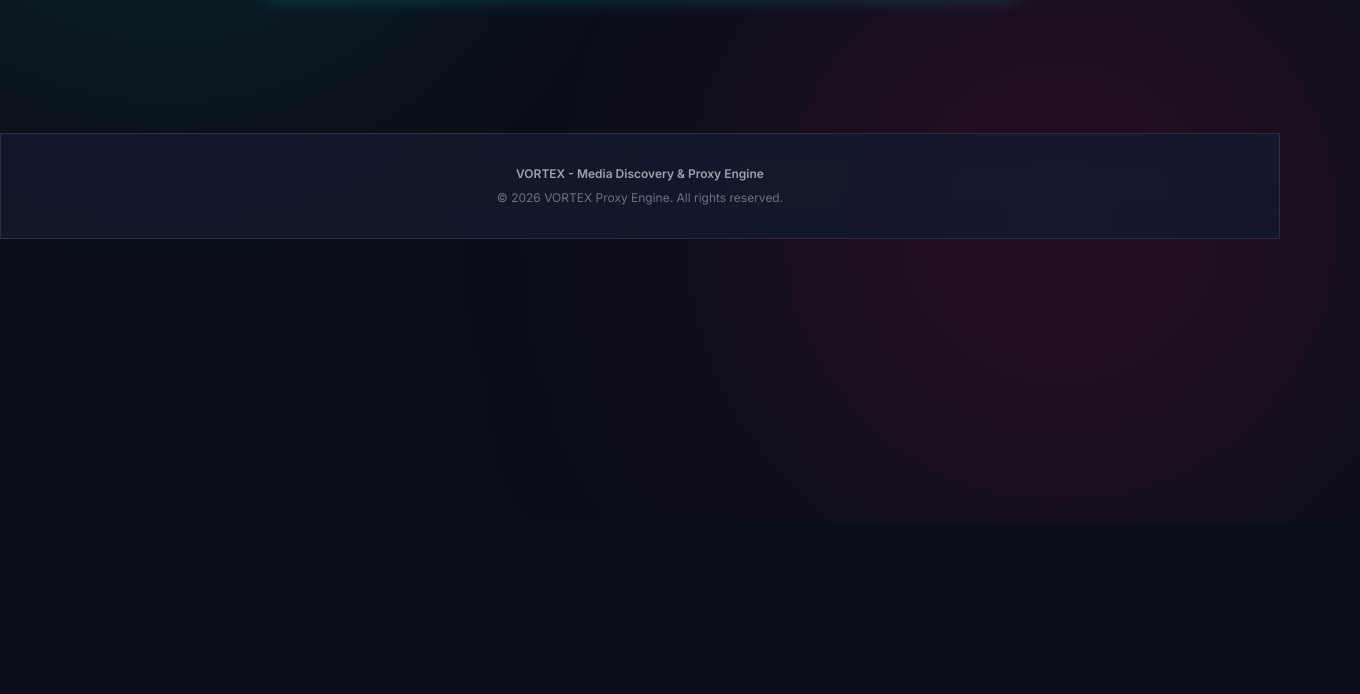
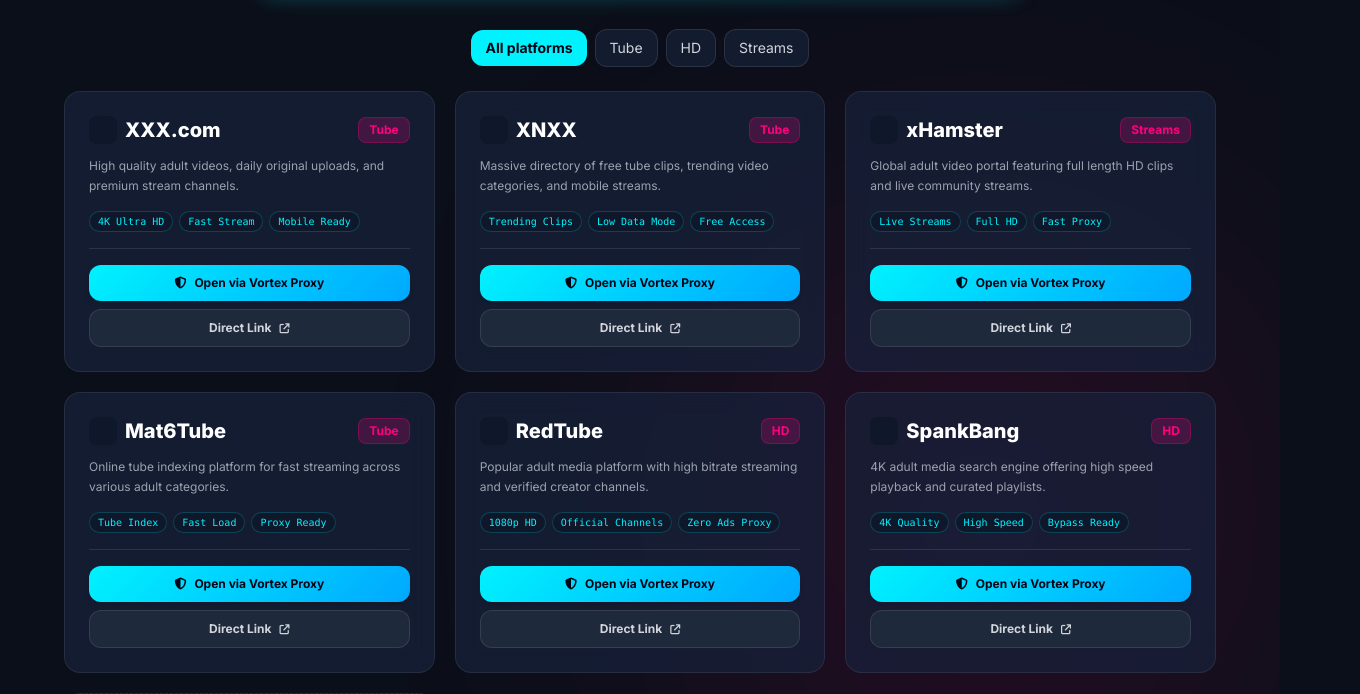
Before and after one commit to Hassan0987226/VORTEX, a plain HTML site: page index.html in a window 1280 px wide. Shown: the part 397-1091 px from the top of the page, 1360 px wide, since content can reach past the window. Before the commit the page ends 920 px from the top, so only its background shows below. Drawn offline with nearby package versions, Linux system fonts and the light colour scheme.

Commit message:
Add files via upload

```diff
--- a/index.html
+++ b/index.html
@@ -1,5 +1,6 @@
 <!DOCTYPE html>
 <html lang="en" class="dark">
+
 <head>
     <meta charset="UTF-8">
     <meta name="viewport" content="width=device-width, initial-scale=1.0">
@@ -10,36 +11,43 @@
     <!-- FontAwesome Icons -->
     <link rel="stylesheet" href="https://cdnjs.cloudflare.com/ajax/libs/font-awesome/6.5.1/css/all.min.css">
     <!-- Google Fonts Inter -->
-    <link href="https://fonts.googleapis.com/css2?family=Inter:wght@300;400;500;600;700;800;900&display=swap" rel="stylesheet">
+    <link href="https://fonts.googleapis.com/css2?family=Inter:wght@300;400;500;600;700;800;900&display=swap"
+        rel="stylesheet">
 
     <link rel="stylesheet" href="styles.css">
 </head>
+
 <body class="font-sans antialiased relative min-h-screen flex flex-col justify-between">
 
     <!-- Background Glow Effects -->
-    <div class="glow-bg-cyan w-[500px] h-[500px] -top-20 -left-20"></div>
-    <div class="glow-bg-pink w-[600px] h-[600px] top-[40%] -right-20"></div>
+    <div class="glow-bg-cyan -top-20"></div>
+    <div class="glow-bg-pink top-[40%]"></div>
 
     <div id="siteContent">
         <header class="sticky top-0 z-40 glass-panel border-b border-white/10">
-            <div class="max-w-7xl mx-auto px-4 sm:px-6 lg:px-8 h-20 flex items-center justify-between">
+            <div
+                class="max-w-7xl mx-auto px-3 sm:px-6 lg:px-8 min-h-16 sm:h-20 flex items-center justify-between gap-2 sm:gap-4">
 
                 <!-- Logo -->
                 <a href="#" class="flex items-center gap-3">
-                    <div class="w-10 h-10 rounded-xl bg-gradient-to-tr from-vortex-cyan to-vortex-pink flex items-center justify-center text-slate-950 text-xl font-black shadow-cyan-glow">
+                    <div
+                        class="w-10 h-10 rounded-xl bg-gradient-to-tr from-vortex-cyan to-vortex-pink flex items-center justify-center text-slate-950 text-xl font-black shadow-cyan-glow">
                         V
                     </div>
                     <div class="flex flex-col">
                         <div class="flex items-center gap-2">
                             <span class="text-2xl font-black tracking-wider text-white">VORTEX</span>
-                            <span class="text-xs bg-vortex-cyan/20 text-vortex-cyan border border-vortex-cyan/30 px-2 py-0.5 rounded font-mono font-bold">PROXIED</span>
+                            <span
+                                class="text-xs bg-vortex-cyan/20 text-vortex-cyan border border-vortex-cyan/30 px-2 py-0.5 rounded font-mono font-bold">PROXIED</span>
                         </div>
-                        <span class="text-[10px] text-gray-400 font-mono tracking-wider -mt-1">Unrestricted Search Engine</span>
+                        <span class="text-[10px] text-gray-400 font-mono tracking-wider -mt-1">Unrestricted Search
+                            Engine</span>
                     </div>
                 </a>
 
                 <!-- Proxy Status -->
-                <div class="hidden md:flex items-center gap-3 px-4 py-2 rounded-xl bg-vortex-panel border border-vortex-cyan/30">
+                <div
+                    class="hidden md:flex items-center gap-3 px-4 py-2 rounded-xl bg-vortex-panel border border-vortex-cyan/30">
                     <span class="flex h-2.5 w-2.5 rounded-full bg-vortex-cyan animate-pulse"></span>
                     <div class="text-xs">
                         <span class="text-gray-400">Integrated Proxy: </span>
@@ -50,12 +58,17 @@
                 <!-- Header Actions -->
                 <div class="flex items-center gap-3">
                     <details id="siteMenu" class="relative">
-                        <summary aria-label="Open sites menu" class="list-none cursor-pointer btn-cyan-gradient text-slate-950 font-extrabold px-3 sm:px-4 py-2 rounded-xl text-xs flex items-center gap-2 shadow-cyan-glow">
-                            <i class="fa-solid fa-globe" aria-hidden="true"></i> Sites <i class="fa-solid fa-chevron-down text-[9px]" aria-hidden="true"></i>
+                        <summary aria-label="Open sites menu"
+                            class="list-none cursor-pointer btn-cyan-gradient text-slate-950 font-extrabold px-3 sm:px-4 py-2 rounded-xl text-xs flex items-center gap-2 shadow-cyan-glow">
+                            <i class="fa-solid fa-globe" aria-hidden="true"></i> Sites <i
+                                class="fa-solid fa-chevron-down text-[9px]" aria-hidden="true"></i>
                         </summary>
-                        <div id="siteMenuOptions" class="site-menu-panel absolute right-0 top-full mt-2 w-56 max-h-80 overflow-y-auto rounded-xl border border-vortex-cyan/30 bg-slate-950 p-2 shadow-2xl z-50"></div>
+                        <div id="siteMenuOptions"
+                            class="site-menu-panel absolute right-0 top-full mt-2 w-56 max-h-80 overflow-y-auto rounded-xl border border-vortex-cyan/30 bg-slate-950 p-2 shadow-2xl z-50">
+                        </div>
                     </details>
-                    <button onclick="openProxyViewer('https://xxx.com', 'XXX.com')" class="px-4 py-2 rounded-xl bg-vortex-cyan/10 hover:bg-vortex-cyan/20 border border-vortex-cyan/30 text-vortex-cyan font-bold text-xs flex items-center gap-2 transition">
+                    <button onclick="openProxyViewer('https://xxx.com', 'XXX.com')"
+                        class="px-4 py-2 rounded-xl bg-vortex-cyan/10 hover:bg-vortex-cyan/20 border border-vortex-cyan/30 text-vortex-cyan font-bold text-xs flex items-center gap-2 transition">
                         <i class="fa-solid fa-server"></i> <span class="hidden sm:inline">Launch Proxy Engine</span>
                     </button>
                 </div>
@@ -71,7 +84,8 @@
                     <span class="text-gradient-cyan">Without Local Network Blocks</span>
                 </h1>
                 <p class="text-gray-400 text-sm sm:text-base">
-                VORTEX indexes media networks and routes traffic through server-side proxy relays so you don't face connection errors or need third-party VPN apps.
+                    VORTEX indexes media networks and routes traffic through server-side proxy relays so you don't face
+                    connection errors or need third-party VPN apps.
                 </p>
             </div>
             <!-- Search Bar -->
@@ -91,30 +105,56 @@
                         <i class="fa-brands fa-google" aria-hidden="true"></i> Search Google
                     </button>
                 </form>
+            </div>
+
+            <section aria-label="Media platforms" class="max-w-6xl mx-auto">
+                <div class="mb-6 overflow-x-auto">
+                    <div class="flex min-w-max sm:min-w-0 sm:flex-wrap items-center justify-center gap-2" role="group"
+                        aria-label="Filter platforms by category">
+                        <button type="button" id="catAll" onclick="setCategory('All')"
+                            class="px-3.5 py-2 rounded-xl bg-vortex-cyan text-slate-950 font-bold text-xs sm:text-sm transition">All
+                            platforms</button>
+                        <button type="button" id="catTube" onclick="setCategory('Tube')"
+                            class="px-3.5 py-2 rounded-xl bg-vortex-panel hover:bg-vortex-card text-gray-300 border border-white/10 text-xs sm:text-sm transition">Tube</button>
+                        <button type="button" id="catHD" onclick="setCategory('HD')"
+                            class="px-3.5 py-2 rounded-xl bg-vortex-panel hover:bg-vortex-card text-gray-300 border border-white/10 text-xs sm:text-sm transition">HD</button>
+                        <button type="button" id="catStreams" onclick="setCategory('Streams')"
+                            class="px-3.5 py-2 rounded-xl bg-vortex-panel hover:bg-vortex-card text-gray-300 border border-white/10 text-xs sm:text-sm transition">Streams</button>
+                    </div>
+                </div>
+                <div id="resultsGrid" class="grid grid-cols-1 sm:grid-cols-2 xl:grid-cols-3 gap-4 sm:gap-5"
+                    aria-live="polite"></div>
+            </section>
 
         </main>
 
         <!-- Proxy Simulator Modal -->
         <div id="proxyModal" class="fixed inset-0 z-50 hidden bg-black/90 backdrop-blur-lg flex flex-col p-4 sm:p-6">
-        <div class="glass-panel rounded-2xl border border-vortex-cyan/40 flex-1 flex flex-col overflow-hidden shadow-2xl">
+            <div
+                class="glass-panel rounded-2xl border border-vortex-cyan/40 flex-1 flex flex-col overflow-hidden shadow-2xl">
 
                 <!-- Proxy Navigation Control Bar -->
-            <div class="p-4 bg-vortex-panel border-b border-white/10 flex flex-wrap items-center justify-between gap-3">
+                <div
+                    class="p-4 bg-vortex-panel border-b border-white/10 flex flex-wrap items-center justify-between gap-3">
                     <div class="flex items-center gap-3">
                         <span class="w-3 h-3 rounded-full bg-emerald-400 animate-ping"></span>
-                    <span id="proxyModalTitle" class="font-bold text-white text-base">VORTEX Proxy Relay Tunnel</span>
+                        <span id="proxyModalTitle" class="font-bold text-white text-base">VORTEX Proxy Relay
+                            Tunnel</span>
                     </div>
 
-                <div class="flex items-center gap-2 bg-slate-900 px-3 py-1.5 rounded-xl border border-white/10 text-xs w-full sm:w-auto overflow-x-auto">
+                    <div
+                        class="flex items-center gap-2 bg-slate-900 px-3 py-1.5 rounded-xl border border-white/10 text-xs w-full sm:w-auto overflow-x-auto">
                         <span class="text-vortex-cyan font-mono"><i class="fa-solid fa-lock"></i> Proxy URL:</span>
                         <span id="proxyModalUrl" class="text-gray-300 font-mono truncate">https://xxx.com</span>
                     </div>
 
                     <div class="flex items-center gap-2">
-                    <button onclick="reloadProxyFrame()" class="px-3 py-1.5 rounded-lg bg-slate-800 hover:bg-slate-700 text-gray-300 text-xs font-semibold">
+                        <button onclick="reloadProxyFrame()"
+                            class="px-3 py-1.5 rounded-lg bg-slate-800 hover:bg-slate-700 text-gray-300 text-xs font-semibold">
                             <i class="fa-solid fa-rotate-right"></i> Refresh
                         </button>
-                    <button onclick="closeProxyViewer()" class="px-3 py-1.5 rounded-lg bg-vortex-pink/20 hover:bg-vortex-pink/40 text-vortex-pink text-xs font-bold border border-vortex-pink/40">
+                        <button onclick="closeProxyViewer()"
+                            class="px-3 py-1.5 rounded-lg bg-vortex-pink/20 hover:bg-vortex-pink/40 text-vortex-pink text-xs font-bold border border-vortex-pink/40">
                             <i class="fa-solid fa-xmark"></i> Close Proxy
                         </button>
                     </div>
@@ -123,31 +163,42 @@
                 <!-- Proxy Frame Display Area -->
                 <div class="flex-1 bg-black relative flex flex-col items-center justify-center p-6 text-center">
                     <div id="proxyLoading" class="space-y-4">
-                    <div class="w-16 h-16 border-4 border-vortex-cyan border-t-transparent rounded-full animate-spin mx-auto"></div>
-                    <p class="text-vortex-cyan font-semibold text-sm">Routing connection through VORTEX Netherlands Proxy node...</p>
+                        <div
+                            class="w-16 h-16 border-4 border-vortex-cyan border-t-transparent rounded-full animate-spin mx-auto">
+                        </div>
+                        <p class="text-vortex-cyan font-semibold text-sm">Routing connection through VORTEX Netherlands
+                            Proxy node...</p>
                         <p class="text-xs text-gray-500">Bypassing ISP blocklists & local DNS filters</p>
                     </div>
 
-                <div id="proxyFrameContent" class="hidden w-full h-full flex flex-col justify-between items-center bg-slate-950 p-6 rounded-xl border border-white/10 text-left">
+                    <div id="proxyFrameContent"
+                        class="hidden w-full h-full flex flex-col justify-between items-center bg-slate-950 p-6 rounded-xl border border-white/10 text-left">
                         <div class="w-full bg-vortex-panel p-4 rounded-xl border border-vortex-cyan/30 mb-4">
                             <div class="flex items-center justify-between mb-2">
                                 <h4 class="font-bold text-white text-lg flex items-center gap-2">
-                                <i class="fa-solid fa-shield-check text-vortex-cyan"></i> ISP Bypass Proxy Status: Active
+                                    <i class="fa-solid fa-shield-check text-vortex-cyan"></i> ISP Bypass Proxy Status:
+                                    Active
                                 </h4>
-                            <span class="text-xs bg-emerald-500/20 text-emerald-400 border border-emerald-500/30 px-2.5 py-1 rounded-full font-bold">200 OK</span>
+                                <span
+                                    class="text-xs bg-emerald-500/20 text-emerald-400 border border-emerald-500/30 px-2.5 py-1 rounded-full font-bold">200
+                                    OK</span>
                             </div>
                             <p class="text-xs text-gray-400 leading-relaxed">
-                            Target website stream response received. Cross-origin headers injected for direct video access without regional blocks.
+                                Target website stream response received. Cross-origin headers injected for direct video
+                                access without regional blocks.
                             </p>
                         </div>
 
-                    <div class="w-full flex-1 bg-slate-900/90 rounded-xl border border-white/10 p-6 flex flex-col items-center justify-center text-center space-y-4">
+                        <div
+                            class="w-full flex-1 bg-slate-900/90 rounded-xl border border-white/10 p-6 flex flex-col items-center justify-center text-center space-y-4">
                             <i class="fa-solid fa-play-circle text-6xl text-vortex-cyan animate-bounce"></i>
                             <h3 class="text-xl font-bold text-white" id="proxyPlatformName">Platform Ready</h3>
                             <p class="text-sm text-gray-400 max-w-md">
-                            Click below to open the unblocked version directly in a new tab via the VORTEX secure proxy gateway.
+                                Click below to open the unblocked version directly in a new tab via the VORTEX secure
+                                proxy gateway.
                             </p>
-                        <a id="proxyDirectBtn" href="#" target="_blank" rel="noopener noreferrer" class="btn-cyan-gradient text-slate-950 font-extrabold px-8 py-3.5 rounded-xl text-sm flex items-center gap-2 shadow-cyan-glow">
+                            <a id="proxyDirectBtn" href="#" target="_blank" rel="noopener noreferrer"
+                                class="btn-cyan-gradient text-slate-950 font-extrabold px-8 py-3.5 rounded-xl text-sm flex items-center gap-2 shadow-cyan-glow">
                                 Open Unblocked Web Version <i class="fa-solid fa-arrow-up-right-from-square"></i>
                             </a>
                         </div>
@@ -168,4 +219,5 @@
 
     <script src="script.js" defer></script>
 </body>
+
 </html>
--- a/styles.css
+++ b/styles.css
@@ -76,6 +76,9 @@ body {
     z-index: 0;
     pointer-events: none;
     background: rgba(255, 0, 127, 0.12);
+    right: 0;
+    width: min(600px, 100vw);
+    height: min(600px, 100vw);
 }
 
 ::-webkit-scrollbar {
```
Also changed, not shown: script.js (+6 -1 lines). Lines whose indentation alone changed are shown as unchanged.
